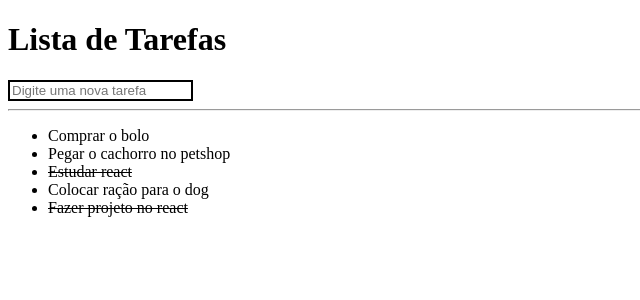
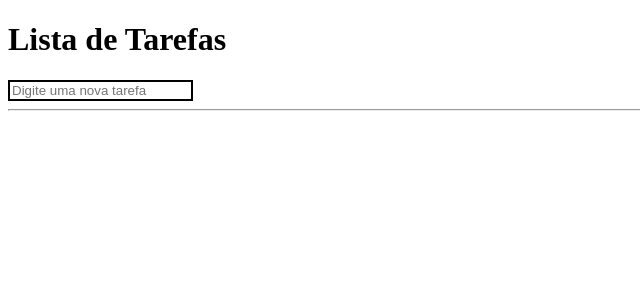
Before and after one commit to gabrielbugarelli/react_b7web, a React (Create React App) app: page / in a window 1280 px wide. Shown: the top 300 px of the page, without its empty margins (0-640 px from the left). Built offline with nearby package versions, Linux system fonts and the light colour scheme.

Commit message:
criação de método marcar e desmarcar todo list

```diff
--- a/src/App.js
+++ b/src/App.js
@@ -6,18 +6,26 @@ const App = () => {
   const [searchText, setSearchText] = useState('')
   const [list, setList] = useState([])
 
-  useEffect(() => {
-    setList([
-      { title: 'Comprar o bolo', done: false },
-      { title: 'Pegar o cachorro no petshop', done: false },
-      { title: 'Estudar react', done: true },
-      { title: 'Colocar ração para o dog', done: false },
-      { title: 'Fazer projeto no react', done: true },
-    ])
-  }, [])
+  // useEffect(() => {
+  //   setList([
+  //     { title: 'Comprar o bolo', done: false },
+  //     { title: 'Pegar o cachorro no petshop', done: false },
+  //     { title: 'Estudar react', done: true },
+  //     { title: 'Colocar ração para o dog', done: false },
+  //     { title: 'Fazer projeto no react', done: true },
+  //   ])
+  // }, [])
 
   const addAction = (newItem) => {
-    let newList = [...list, { title: newItem, done: false }]
+    let newList = [...list]
+    newList.push({ title: newItem, done: false })
+
+    setList(newList)
+  }
+
+  const handleToggleDone = (index) => {
+    let newList = [...list]
+    newList[index].done = !newList[index].done
 
     setList(newList)
   }
@@ -34,7 +42,7 @@ const App = () => {
 
       <ul>
         {list.map((item, index) => (
-          <li key={index}>
+          <li key={index} onClick={() => handleToggleDone(index)}>
             {item.done &&
               <del>{item.title}</del>
             }
```
